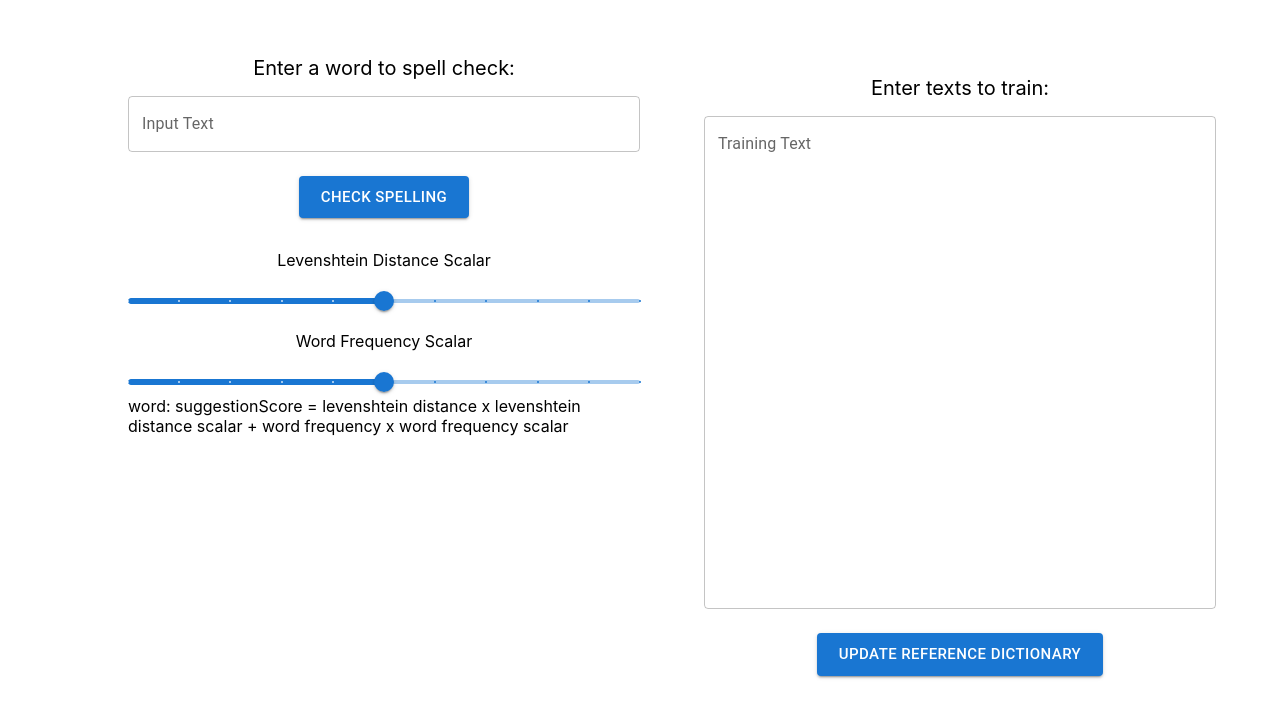
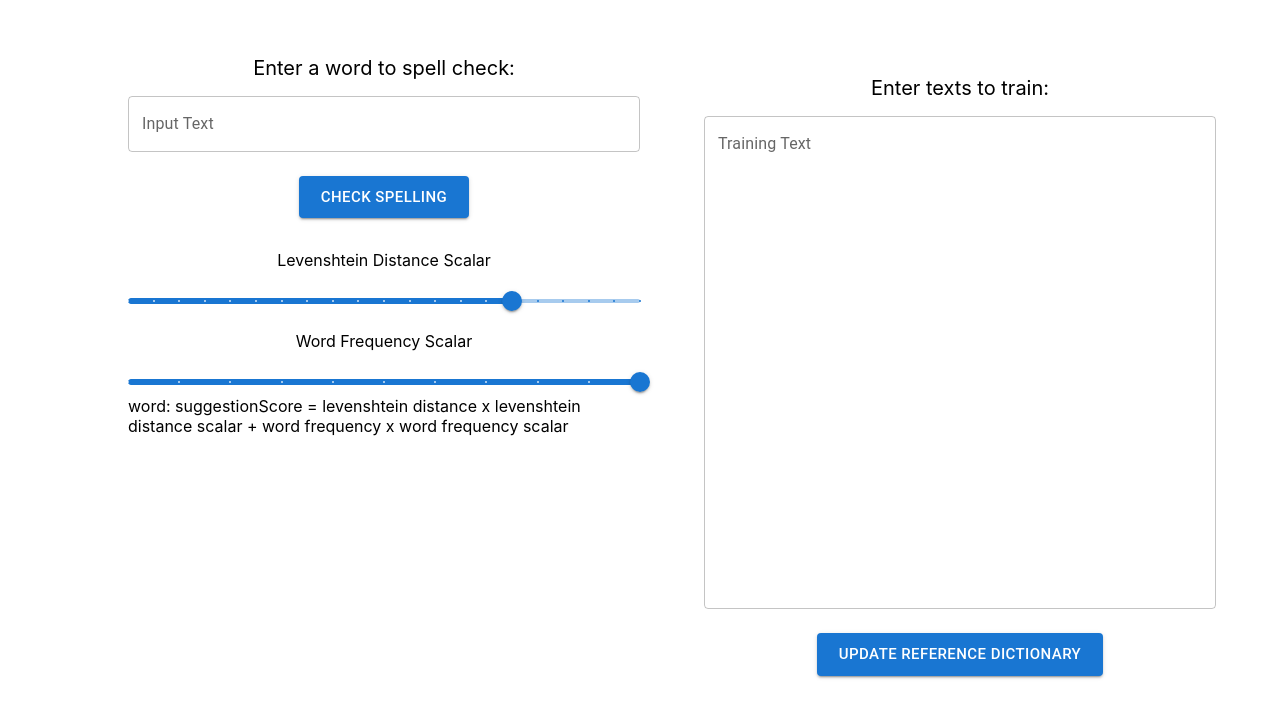
Before and after one commit to actbee/Spelling_AI, a React (Create React App) app: page / in a window 1280 px wide. Shown: the top 718 px of the page. Built offline with nearby package versions, Linux system fonts and the light colour scheme.

Commit message:
Added negative values

```diff
--- a/src/components/main/main.jsx
+++ b/src/components/main/main.jsx
@@ -179,7 +179,7 @@ export default function Main(){
                valueLabelDisplay="auto"
                step={0.1}
                marks
-               min={0}
+               min={-1}
                max={1}
                onChange = {(event, value) =>  setdis(value)}
                 />
@@ -190,8 +190,8 @@ export default function Main(){
                valueLabelDisplay="auto"
                step={0.1}
                marks
-               min={0}
-               max={1}
+               min={-0.5}
+               max={0.5}
                onChange = {(event, value) =>  setfre(value)}
                 />
 
```
